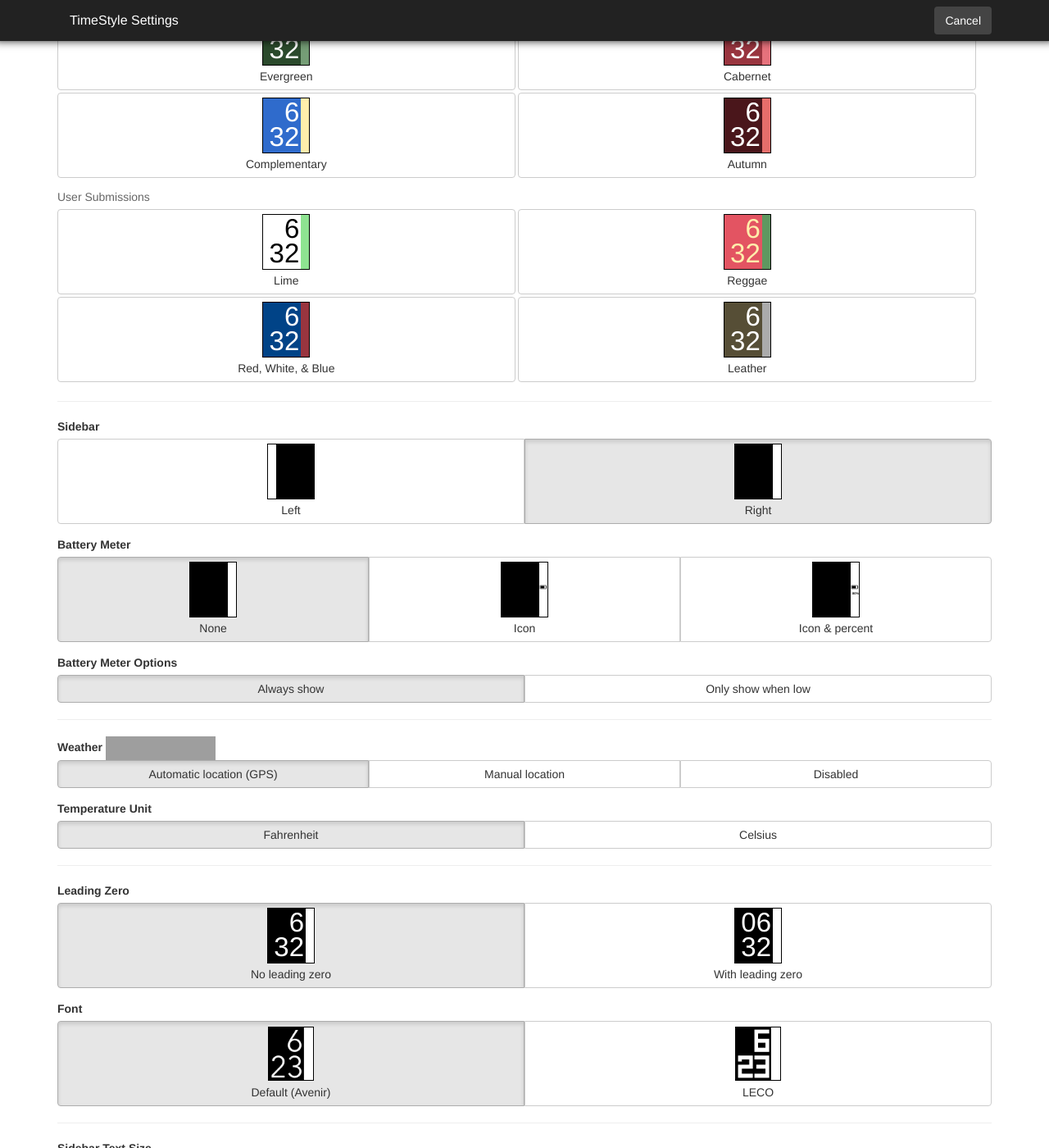
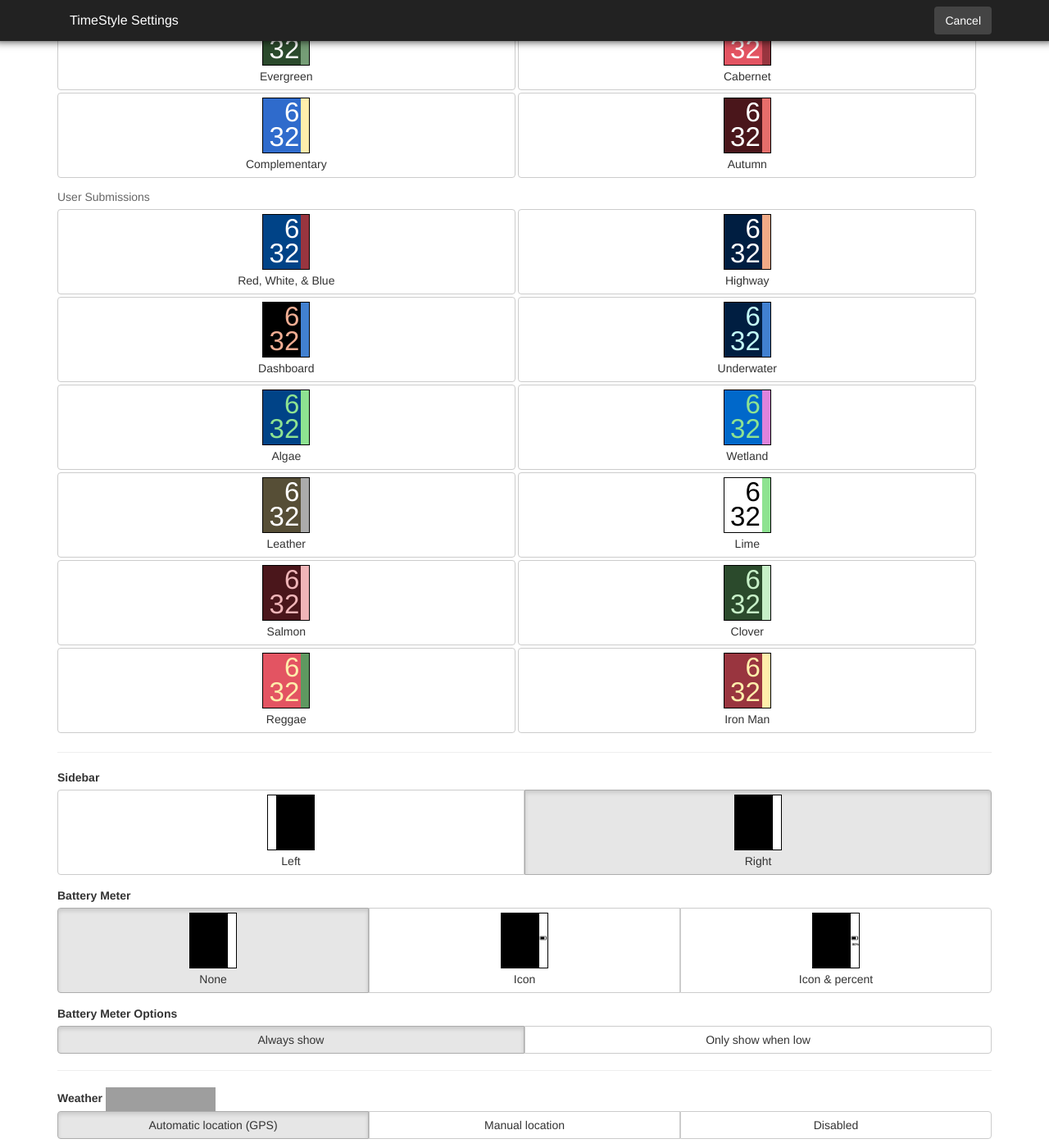
Before and after one commit to freakified/TimeStylePebble, a Jekyll site: the page built from config_color.html, in a window 1280 px wide and 1400 px high, scrolled down 1380 px. Shown: the whole window at 82% size. Built offline with Jekyll 4.4.1, drawn with Linux system fonts in a browser that asks for light colours; nearby versions of some CDN libraries; grey boxes are pictures that could not be loaded.

Commit message:
Added new color schemes

```diff
--- a/_includes/config_theme_color.html
+++ b/_includes/config_theme_color.html
@@ -25,9 +25,10 @@
           <div class="example_face" style="color: #FF5500; background-color: #000000; border-color: #FF5500;">6<br>32</div>
           Orange Dreams
         </label>
-        <label class="btn btn-default" data-time-color="#00AAFF" data-time-bg-color="#000000" data-sidebar-color="#00AAFF">
-          <input type="radio" name="options" id="option3" autocomplete="off">
-          <div class="example_face" style="border-color: #00AAFF; color: #00AAFF;">6<br>32</div>
+
+        <label class="btn btn-default" data-time-color="#00ffff" data-time-bg-color="#000000" data-sidebar-color="#00ffff" data-sidebar-text-color="#000000">
+          <input type="radio" name="options" id="option1" autocomplete="off">
+          <div class="example_face" style="color: rgb(132, 245, 241); border-color: rgb(132, 245, 241); background-color: rgb(0, 0, 0);">6<br>32</div>
           Blue Screen
         </label>
 
@@ -80,9 +81,9 @@
           Rosé
         </label>
 
-        <label class="btn btn-default" data-time-color="#000000" data-time-bg-color="#FFAA00" data-sidebar-color="#AA5500">
-          <input type="radio" name="options" id="option2" autocomplete="off">
-          <div class="example_face" style="background: #FFAA00; color: #000000; border-color: #AA5500;">6<br>32</div>
+        <label class="btn btn-default" data-time-color="#000000" data-time-bg-color="#ffaa00" data-sidebar-color="#ff5500" data-sidebar-text-color="#550000">
+          <input type="radio" name="options" id="option1" autocomplete="off">
+          <div class="example_face" style="color: rgb(0, 0, 0); border-color: rgb(230, 110, 107); background-color: rgb(241, 170, 134);">6<br>32</div>
           Sunset
         </label>
 
@@ -134,9 +135,9 @@
           Evergreen
         </label>
 
-        <label class="btn btn-default" data-time-color="#FFFFFF" data-time-bg-color="#AA0000" data-sidebar-color="#FF5555">
-          <input type="radio" name="options" id="option2" autocomplete="off">
-          <div class="example_face " style="background: #AA0000; color: #FFFFFF; border-color: #FF5555;">6<br>32</div>
+        <label class="btn btn-default" data-time-color="#ffffff" data-time-bg-color="#ff0000" data-sidebar-color="#aa0000" data-sidebar-text-color="#ffffff">
+          <input type="radio" name="options" id="option1" autocomplete="off">
+          <div class="example_face" style="color: rgb(255, 255, 255); border-color: rgb(153, 53, 63); background-color: rgb(227, 84, 98);">6<br>32</div>
           Cabernet
         </label>
 
@@ -152,25 +153,65 @@
           Autumn
         </label>
        <p>User Submissions</p>
+        <label class="btn btn-default" data-time-color="#ffffff" data-time-bg-color="#0000aa" data-sidebar-color="#aa0000" data-sidebar-text-color="#ffffff">
+          <input type="radio" name="options" id="option2" autocomplete="off">
+          <div class="example_face " style="color: #FFFFFF; background: #0000aa; border-color: #aa0000;">6<br>32</div>
+          Red, White, &amp; Blue
+        </label>
+        <label class="btn btn-default" data-time-color="#ffffff" data-time-bg-color="#000055" data-sidebar-color="#ffaa00" data-sidebar-text-color="#000000">
+          <input type="radio" name="options" id="option1" autocomplete="off">
+          <div class="example_face" style="color: rgb(255, 255, 255); border-color: rgb(241, 170, 134); background-color: rgb(0, 30, 65);">6<br>32</div>
+          Highway
+        </label>
+        <label class="btn btn-default" data-time-color="#ffaa55" data-time-bg-color="#000000" data-sidebar-color="#5555ff" data-sidebar-text-color="#000000">
+           <input type="radio" name="options" id="option1" autocomplete="off">
+           <div class="example_face" style="color: rgb(241, 173, 147); border-color: rgb(65, 128, 208); background-color: rgb(0, 0, 0);">6<br>32</div>
+           Dashboard
+         </label>
+        <label class="btn btn-default" data-time-color="#aaffff" data-time-bg-color="#000055" data-sidebar-color="#5555ff" data-sidebar-text-color="#000000">
+          <input type="radio" name="options" id="option1" autocomplete="off">
+           <div class="example_face" style="color: rgb(195, 249, 247); border-color: rgb(65, 128, 208); background-color: rgb(0, 30, 65);">6<br>32</div>
+          Underwater
+        </label>
+        <label class="btn btn-default" data-time-color="#00ff00" data-time-bg-color="#0000aa" data-sidebar-color="#00ff00" data-sidebar-text-color="#0055aa">
+            <input type="radio" name="options" id="option1" autocomplete="off">
+            <div class="example_face" style="color: rgb(142, 227, 145); border-color: rgb(142, 227, 145); background-color: rgb(0, 67, 135);">6<br>32</div>
+            Algae
+        </label>
+        <label class="btn btn-default" data-time-color="#00ff00" data-time-bg-color="#0000ff" data-sidebar-color="#ff00ff" data-sidebar-text-color="#000000">
+          <input type="radio" name="options" id="option1" autocomplete="off">
+          <div class="example_face" style="color: rgb(142, 227, 145); border-color: rgb(222, 131, 220); background-color: rgb(0, 104, 202);">6<br>32</div>
+          Wetland
+        </label>
+        <label class="btn btn-default" data-time-color="#FFFFFF" data-time-bg-color="#555500" data-sidebar-color="#aaaaaa">
+          <input type="radio" name="options" id="option2" autocomplete="off">
+          <div class="example_face " style="color: #FFFFFF; background: #555500; border-color: #aaaaaa;">6<br>32</div>
+          Leather
+        </label>
         <label class="btn btn-default" data-time-color="#000000" data-time-bg-color="#ffffff" data-sidebar-color="#00ff00">
           <input type="radio" name="options" id="option2" autocomplete="off">
           <div class="example_face " style="color: #000000; background: #ffffff; border-color: #00ff00;">6<br>32</div>
           Lime
+        </label>
+        <label class="btn btn-default" data-time-color="#ffaaaa" data-time-bg-color="#550000" data-sidebar-color="#ffaaaa" data-sidebar-text-color="#000000">
+          <input type="radio" name="options" id="option1" autocomplete="off">
+          <div class="example_face" style="color: rgb(239, 181, 184); border-color: rgb(239, 181, 184); background-color: rgb(74, 22, 27);">6<br>32</div>
+          Salmon
+        </label>
+        <label class="btn btn-default" data-time-color="#aaffaa" data-time-bg-color="#005500" data-sidebar-color="#aaffaa" data-sidebar-text-color="#000000">
+           <input type="radio" name="options" id="option1" autocomplete="off">
+           <div class="example_face" style="color: rgb(199, 240, 200); border-color: rgb(199, 240, 200); background-color: rgb(43, 74, 44);">6<br>32</div>
+          Clover
         </label>
         <label class="btn btn-default" data-time-color="#ffff00" data-time-bg-color="#ff0000" data-sidebar-color="#00aa00" data-sidebar-text-color="#ffffff">
           <input type="radio" name="options" id="option2" autocomplete="off">
           <div class="example_face " style="color: #ffff00; background: #ff0000; border-color: #00aa00;">6<br>32</div>
           Reggae
         </label>
-        <label class="btn btn-default" data-time-color="#ffffff" data-time-bg-color="#0000aa" data-sidebar-color="#aa0000" data-sidebar-text-color="#ffffff">
-          <input type="radio" name="options" id="option2" autocomplete="off">
-          <div class="example_face " style="color: #FFFFFF; background: #0000aa; border-color: #aa0000;">6<br>32</div>
-          Red, White, &amp; Blue
-        </label>
-        <label class="btn btn-default" data-time-color="#FFFFFF" data-time-bg-color="#555500" data-sidebar-color="#aaaaaa">
-          <input type="radio" name="options" id="option2" autocomplete="off">
-          <div class="example_face " style="color: #FFFFFF; background: #555500; border-color: #aaaaaa;">6<br>32</div>
-          Leather
+        <label class="btn btn-default" data-time-color="#ffff00" data-time-bg-color="#aa0000" data-sidebar-color="#ffff00" data-sidebar-text-color="#000000">
+          <input type="radio" name="options" id="option1" autocomplete="off">
+          <div class="example_face" style="color: rgb(255, 238, 171); border-color: rgb(255, 238, 171); background-color: rgb(153, 53, 63);">6<br>32</div>
+          Iron Man
         </label>
       </div>
     </div>
```
